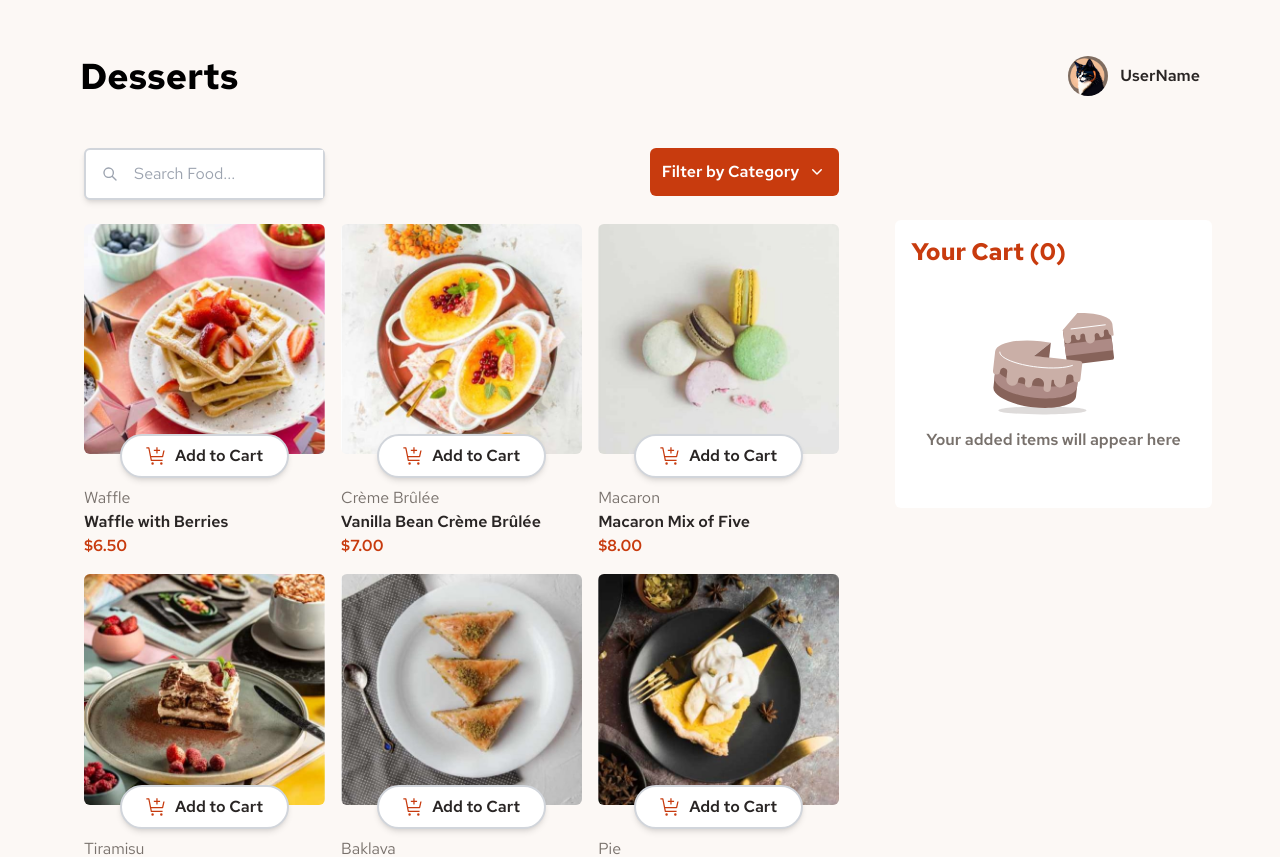
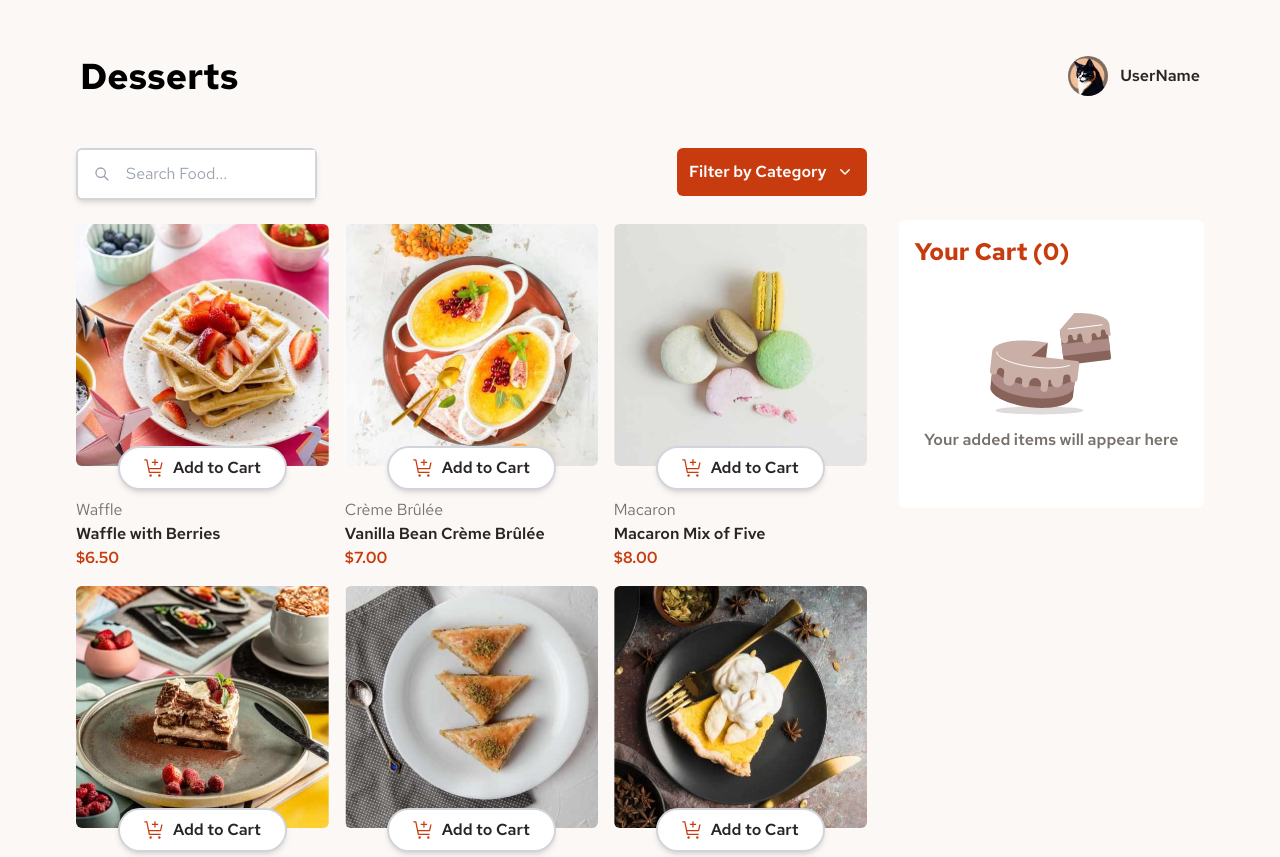
Before and after one commit to ejbolts/React-Dessert-Shopping-Cart-List, a React (Vite) app: page / in a window 1280 px wide. Shown: the top 857 px of the page. Built offline with nearby package versions, Linux system fonts and the light colour scheme.

Commit message:
Adjusted styles, improved search filter

```diff
--- a/src/App.tsx
+++ b/src/App.tsx
@@ -15,7 +15,7 @@ export default function App() {
   return (
     <div className="bg-lightBG min-h-screen ">
       <Header />
-      <div className="flex justify-between max-md:flex-wrap p-7 ">
+      <div className="flex justify-center max-md:flex-wrap p-7 gap-8 mx-12 max-md:gap-0 ">
         <FoodList />
         <Cart />
       </div>
--- a/src/components/Cart.tsx
+++ b/src/components/Cart.tsx
@@ -8,7 +8,7 @@ export default function Cart() {
   const cart = useSelector((state: RootState) => state.cart);
   const dispatch = useDispatch();
   return (
-    <div className="bg-white w-1/2 max-md:min-w-full rounded-md mr-10 p-4 pb-6  place-self-start mt-24 ">
+    <div className="bg-white w-1/2 max-md:min-w-full rounded-md  max-md:mr-0 p-4 pb-6  place-self-start mt-24 ">
       <h2 className="text-orange text-2xl font-extrabold">
         Your Cart ({`${cart.totalItems}`})
       </h2>
--- a/src/components/DropDownMenu.tsx
+++ b/src/components/DropDownMenu.tsx
@@ -52,7 +52,7 @@ export default function DropDownMenu() {
   return (
     <div className="relative flex flex-col ml-auto" ref={dropdownRef}>
       <button
-        className={`flex items-center bg-orange p-3 text-white font-semibold rounded-md`}
+        className={`flex items-center bg-orange hover:bg-orangeHover p-3 text-white font-semibold rounded-md ease-linear duration-200`}
         type="button"
         onClick={() => setIsOpen((prevState) => !prevState)}
       >
@@ -78,7 +78,9 @@ export default function DropDownMenu() {
           {categories.map((category) => (
             <button
               key={category}
-              className={`text-left pl-6 py-2 pr-16 hover:bg-gray-100`}
+              className={`text-left pl-6 py-2 pr-16 hover:bg-gray-100 ${
+                activeCategory === category ? "bg-gray-100" : ""
+              }`}
               onClick={() => handleCategoryClick(category)}
             >
               {category}
--- a/src/components/FoodList.tsx
+++ b/src/components/FoodList.tsx
@@ -1,7 +1,7 @@
 import { CartItem, setItems } from "../store/cartSlice";
 import { useQuery, useQueryClient } from "@tanstack/react-query";
 import { fetchFoods } from "../util/http";
-
+import notFound from "../assets/images/Sad-food-Illustration.png";
 import Button from "../UI/Button";
 import { RootState } from "../store/store";
 import { useSelector } from "react-redux";
@@ -26,18 +26,18 @@ export default function FoodList() {
   }, [foods, dispatch]);
 
   return (
-    <div className="flex flex-col mx-14">
+    <div className="flex flex-col items-center ">
       <Search />
-      <div className="gap-4 max-md:mx-6  mb-10 h-full max-md:mb-30  w-full grid sm:grid-cols-1 md:grid-cols-2 xl:grid-cols-3   2xl:grid-cols-4   ">
-        {filteredItems.length > 0
-          ? filteredItems.map((food: CartItem) => {
+      {filteredItems.length > 0 ? (
+        <div className="gap-4 max-md:mx-6 mb-10 h-full max-md:mb-30 w-full grid sm:grid-cols-1 md:grid-cols-2 xl:grid-cols-3 2xl:grid-cols-4">
+          {filteredItems.map((food: CartItem) => {
             const currentStateFood = cart.items.find(
               (item) => item.id === food.id
             ) ?? {
               isActive: false,
             };
             return (
-                <div key={food.id} className="">
+              <div key={food.id} className="justify-center">
                 <div className="flex flex-col  items-center">
                   <img
                     srcSet={`${food.image.mobile} 767w, ${food.image.desktop} 770w`}
@@ -64,9 +64,22 @@ export default function FoodList() {
                 </div>
               </div>
             );
-            })
-          : "no item found"}
+          })}
         </div>
+      ) : (
+        <div className="items-center gap-4 max-md:mx-16 mb-10 h-full max-md:mb-30 w-full grid sm:grid-cols-1 md:grid-cols-2 xl:grid-cols-3 2xl:grid-cols-4">
+          <div className="flex flex-col items-center w-full max-w-[500px]  ">
+            <img
+              className="rounded-t-lg w-full object-contain "
+              src={notFound}
+              alt="item not found"
+            />
+            <span className="text-stone-500 max-w-fit rounded-b-lg p-1 text-xl pb-6 text-center font-semibold bg-white min-w-full">
+              Sorry, no foods found
+            </span>
+          </div>
+        </div>
+      )}
     </div>
   );
 }
--- a/src/components/Search.tsx
+++ b/src/components/Search.tsx
@@ -14,8 +14,8 @@ export default function Search() {
     dispatch(searchItemName(e.target.value));
   };
   return (
-    <div className="w-full pt-6 pb-6 flex flex-wrap ">
-      <div className="flex items-center shadow-md rounded-md border-2 border-solid border-gray-300 bg-white">
+    <div className="w-full pt-6 pb-6 flex flex-wrap gap-2 ">
+      <div className="flex items-center shadow-md rounded-md border-2 border-solid max-md:w-full border-gray-300 bg-white">
         <svg
           className=" ml-4  text-gray-400 "
           viewBox="0 0 24 24"
@@ -26,7 +26,7 @@ export default function Search() {
           <path d="M16.32 14.9l5.39 5.4a1 1 0 01-1.42 1.4l-5.38-5.38a8 8 0 111.41-1.41zM10 16a6 6 0 100-12 6 6 0 000 12z" />
         </svg>
         <input
-          className="ml-1 p-3  "
+          className="ml-1 p-3 max-md:w-full "
           type="text"
           placeholder="Search Food..."
           value={cart.nameFilter}
--- a/src/store/cartSlice.ts
+++ b/src/store/cartSlice.ts
@@ -77,16 +77,27 @@ const cartSlice = createSlice({
     },
     searchItemName(state, action: PayloadAction<string>) {
       state.nameFilter = action.payload;
-      state.filteredItems = state.queryItems.filter((item) =>
-        item.name.toLowerCase().includes(state.nameFilter.toLowerCase())
-      );
+      state.filteredItems = state.queryItems
+        .filter((item) =>
+          item.name.toLowerCase().includes(state.nameFilter.toLowerCase())
+        )
+        .filter((item) =>
+          item.category
+            .toLowerCase()
+            .includes(state.categoryFilter.toLowerCase())
+        );
     },
     searchItemCategory(state, action: PayloadAction<string>) {
-      console.log(action.payload);
       state.categoryFilter = action.payload;
-      state.filteredItems = state.queryItems.filter((item) =>
-        item.category.toLowerCase().includes(state.categoryFilter.toLowerCase())
-      );
+      state.filteredItems = state.queryItems
+        .filter((item) =>
+          item.category
+            .toLowerCase()
+            .includes(state.categoryFilter.toLowerCase())
+        )
+        .filter((item) =>
+          item.name.toLowerCase().includes(state.nameFilter.toLowerCase())
+        );
     },
     clearCart(state) {
       state.items = [];
```
Also changed, not shown: src/assets/images/Sad-food-Illustration.png (added). Lines whose indentation alone changed are shown as unchanged.
